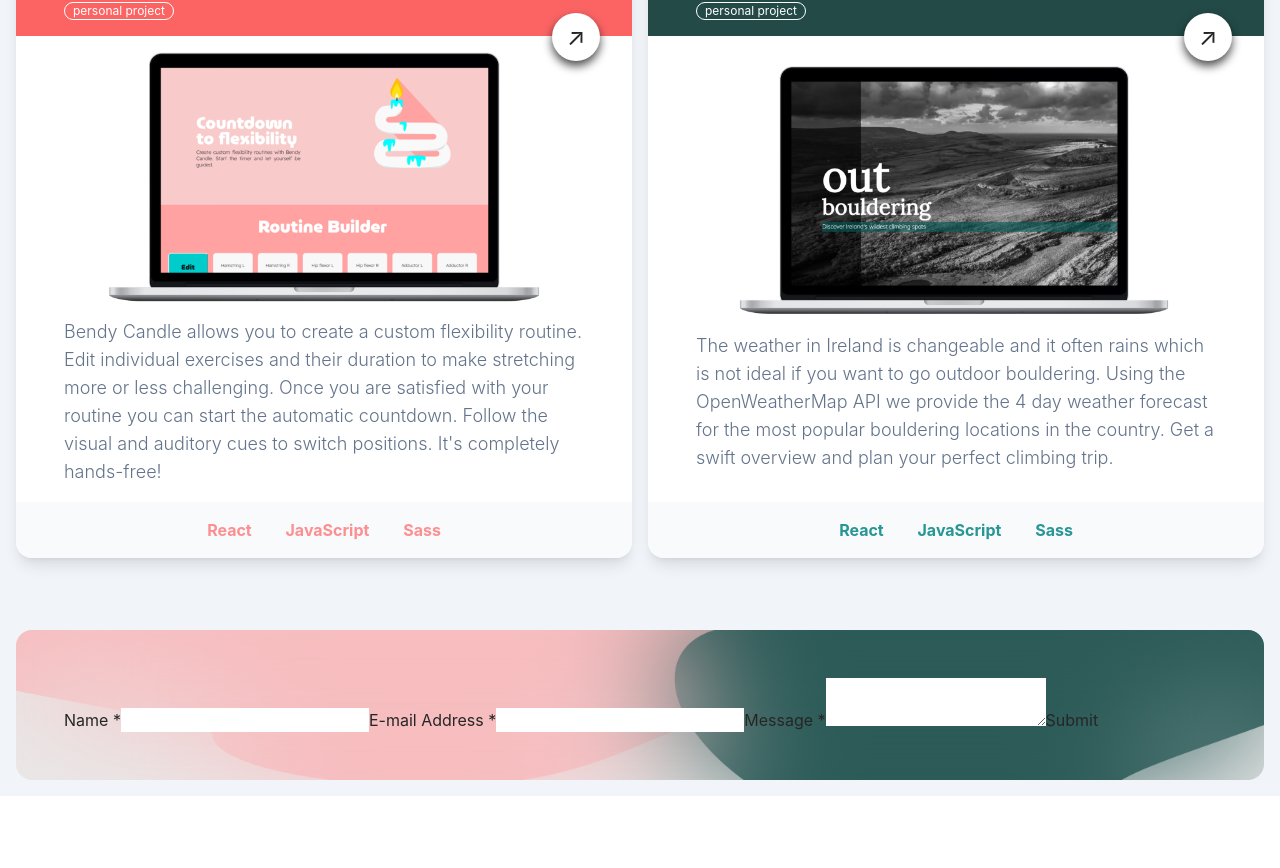
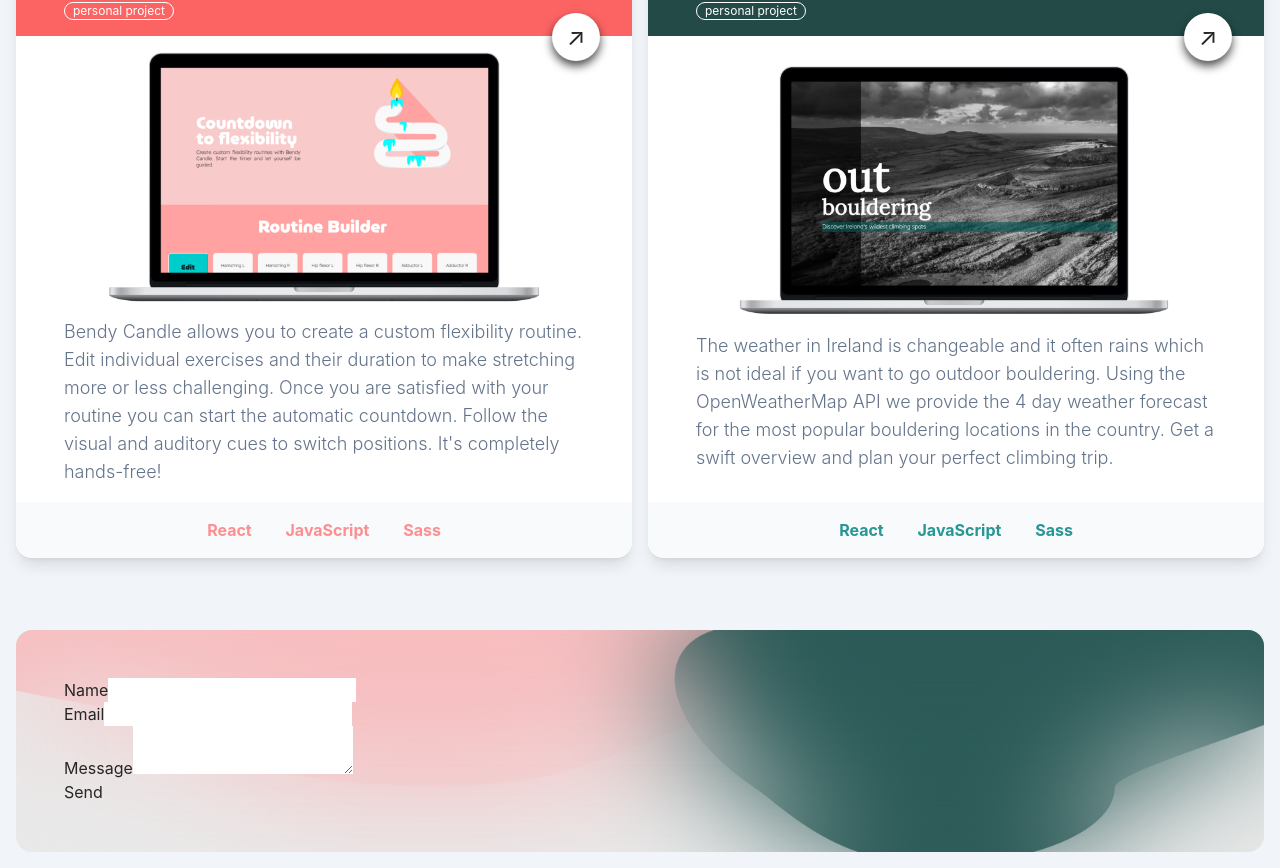
Before and after one commit to ElianeV/portfolio_v2, a Next.js app: page / in a window 1280 px wide. Shown: the part 1225-2093 px from the top of the page. Before the commit the page ends 2021 px from the top, so only its background shows below. Built offline with nearby package versions, Linux system fonts and the light colour scheme.

Commit message:
test form 1

```diff
--- a/components/contactForm.js
+++ b/components/contactForm.js
@@ -2,20 +2,22 @@ import Link from "next/link";
 
 export default function ContactForm() {
   return (
-    <form
-      name="contact-form"
-      method="POST"
-      action="contact/?success=true"
-      data-netlify="true"
-    >
-      <input type="hidden" name="form-name" value="contact-form" />
-      <label htmlFor="name">Name *</label>
-      <input id="name" name="name" required type="text" />
-      <label htmlFor="email">E-mail Address *</label>
-      <input id="email" type="email" name="email" required />
-      <label htmlFor="message">Message *</label>
-      <textarea id="message" name="message" required></textarea>
-      <button type="submit">Submit</button>
+    <form name="contact" method="POST" data-netlify="true">
+      <p>
+        <label for="name">Name</label>
+        <input type="text" id="name" name="name" />
+      </p>
+      <p>
+        <label for="email">Email</label>
+        <input type="text" id="email" name="email" />
+      </p>
+      <p>
+        <label for="message">Message</label>
+        <textarea id="message" name="message"></textarea>
+      </p>
+      <p>
+        <button type="submit">Send</button>
+      </p>
     </form>
   );
 }
```
